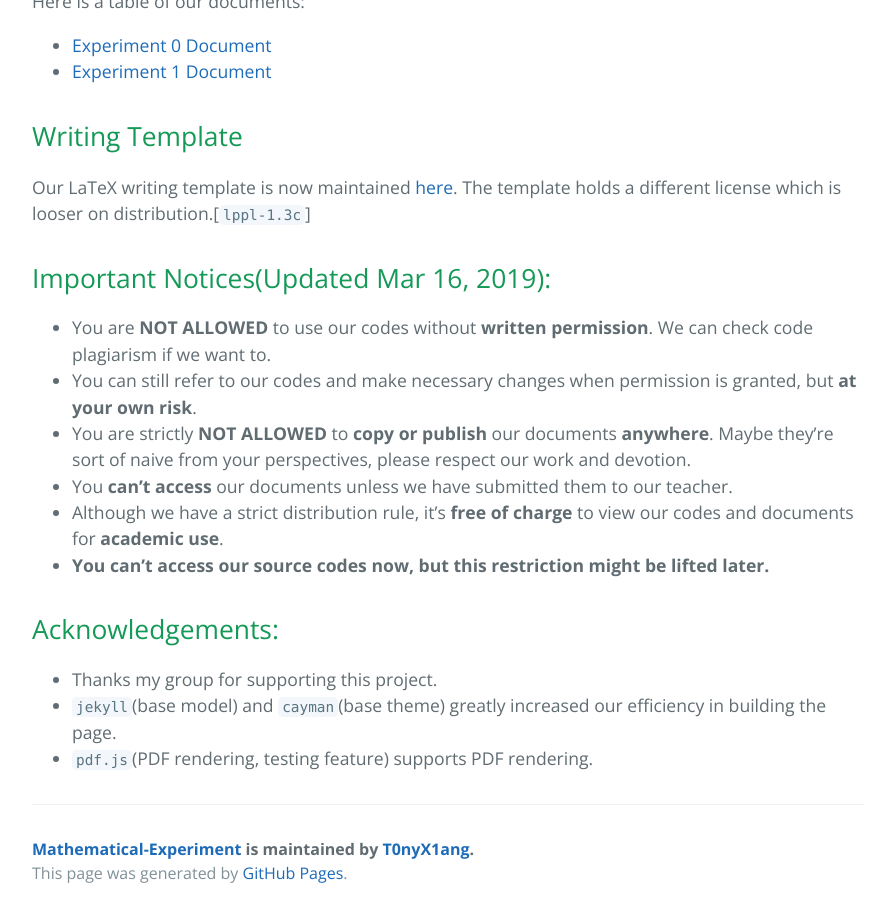
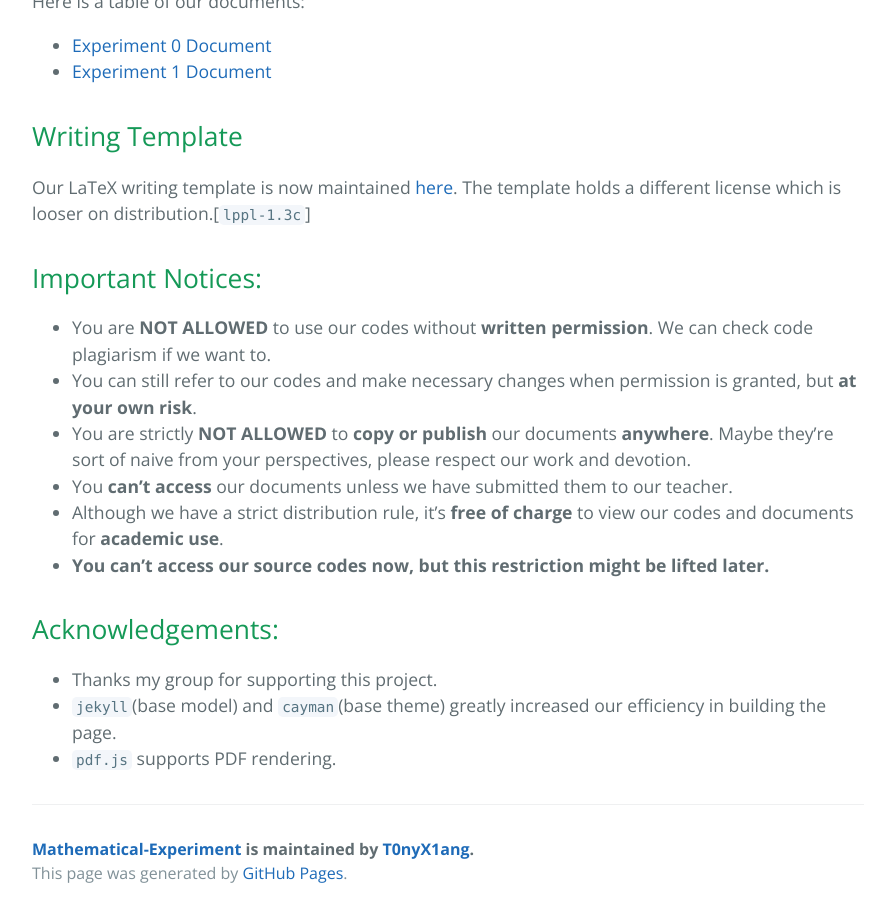
Before and after one commit to T0nyX1ang/Mathematical-Experiment, a Jekyll site: the page built from index.md, in a window 1280 px wide and 900 px high, scrolled down 1309 px. Shown: the whole window, without its empty margins (192-1087 px from the left). Built offline with Jekyll 4.4.1, drawn with Linux system fonts in a browser that asks for light colours.

Commit message:
Update index.md

```diff
--- a/index.md
+++ b/index.md
@@ -38,7 +38,7 @@ Here is a table of our documents:
 ## Writing Template
 Our LaTeX writing template is now maintained [here](https://github.com/T0nyX1ang/WHU-MathExpThesis). The template holds a different license which is looser on distribution.[`lppl-1.3c`]
 
-## Important Notices(Updated Mar 16, 2019):
+## Important Notices:
 * You are **NOT ALLOWED** to use our codes without **written permission**. We can check code plagiarism if we want to.
 * You can still refer to our codes and make necessary changes when permission is granted, but **at your own risk**.
 * You are strictly **NOT ALLOWED** to **copy or publish** our documents **anywhere**. Maybe they're sort of naive from your perspectives, please respect our work and devotion.
@@ -49,4 +49,4 @@ Our LaTeX writing template is now maintained [here](https://github.com/T0nyX1ang
 ## Acknowledgements:
 * Thanks my group for supporting this project.
 * `jekyll`(base model) and `cayman`(base theme) greatly increased our efficiency in building the page.
-* `pdf.js`(PDF rendering, testing feature) supports PDF rendering.
+* `pdf.js` supports PDF rendering.
```
